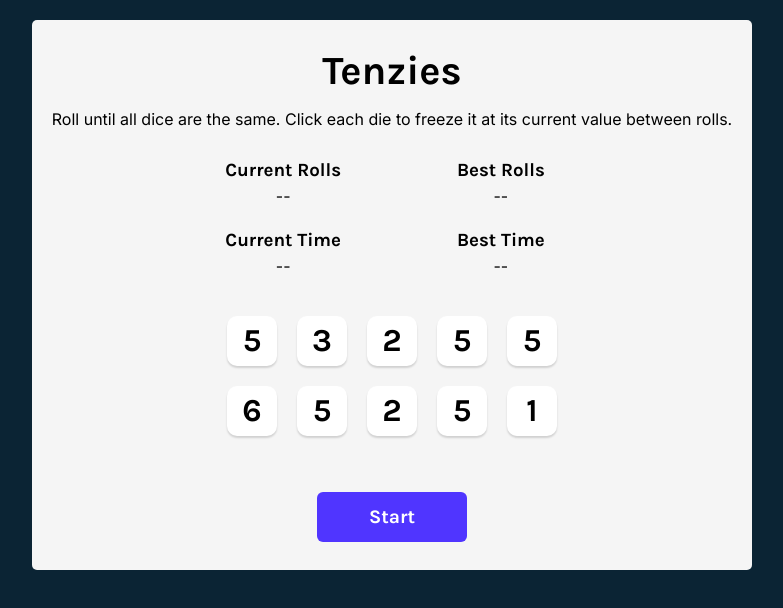
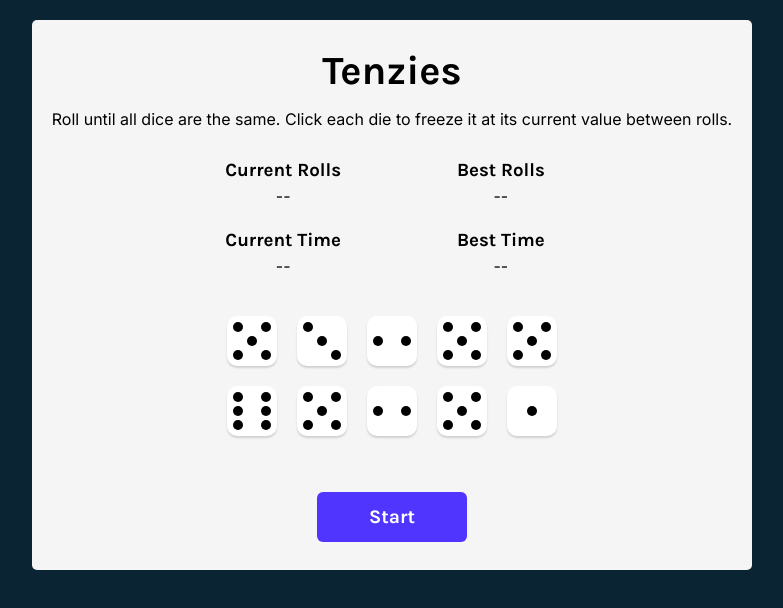
Before and after one commit to TiffanyChan614/React-Tenzies, a React app: page / in a window 1280 px wide. Shown: the top 608 px of the page, without its empty margins (248-1031 px from the left). Built offline with nearby package versions, Linux system fonts and the light colour scheme.

Commit message:
Replace number on dice with dots

```diff
--- a/Die.js
+++ b/Die.js
@@ -2,15 +2,44 @@ import React from 'react'
 
 export default function Die(props) {
 	const styles = {
-		backgroundColor: props.isHeld && props.active ? '#59E391' : 'white',
+		backgroundColor: props.isHeld ? '#59E391' : 'white',
+		cursor: props.active ? 'pointer' : 'default',
 	}
+
+	const dieDots = [
+		[0, 0, 0, 0, 1, 0, 0, 0, 0],
+		[0, 0, 0, 1, 0, 1, 0, 0, 0],
+		[1, 0, 0, 0, 1, 0, 0, 0, 1],
+		[1, 0, 1, 0, 0, 0, 1, 0, 1],
+		[1, 0, 1, 0, 1, 0, 1, 0, 1],
+		[1, 0, 1, 1, 0, 1, 1, 0, 1],
+	]
+
+	const dotStyle = (dot) => {
+		if (dot && props.isHeld) {
+			return { backgroundColor: 'white' }
+		} else if (dot) {
+			return { backgroundColor: 'black' }
+		} else {
+			return { backgroundColor: 'transparent' }
+		}
+	}
+
+	const dieDotsElements = dieDots[props.value - 1].map((dot, index) => (
+		<div
+			key={index}
+			className={`die-dot`}
+			style={dotStyle(dot)}></div>
+	))
 
 	return (
 		<div
-			className={props.active ? 'die-face active' : 'die-face'}
+			className={`die-face ${props.active ? 'active' : ''} ${
+				props.isHeld ? 'held' : ''
+			}`}
 			style={styles}
 			onClick={props.holdDice}>
-			<h2 className='die-num'>{props.value}</h2>
+			{dieDotsElements}
 		</div>
 	)
 }
--- a/style.css
+++ b/style.css
@@ -50,21 +50,16 @@ main {
 	width: 50px;
 	box-shadow: 0px 2px 2px rgba(0, 0, 0, 0.15);
 	border-radius: 10px;
-	display: flex;
-	justify-content: center;
+	display: grid;
+	grid-template: repeat(3, 1fr) / repeat(3, 1fr);
+	gap: 3px;
+	padding: 10%;
+	justify-items: center;
 	align-items: center;
-}
-
-.die-face.active {
-	cursor: pointer;
 }
 
 .die-face.active:active {
 	box-shadow: inset 5px 5px 10px -3px rgba(0, 0, 0, 0.2);
-}
-
-.die-num {
-	font-size: 2rem;
 }
 
 .roll-dice {
@@ -123,3 +118,9 @@ h3 {
 	font-family: 'Inter', sans-serif;
 	font-weight: 400;
 }
+
+.die-dot {
+	width: 10px;
+	height: 10px;
+	border-radius: 50%;
+}
```
Also changed, not shown: index.pack.js, 1 other file (tests, documents, lock files or other folders).
